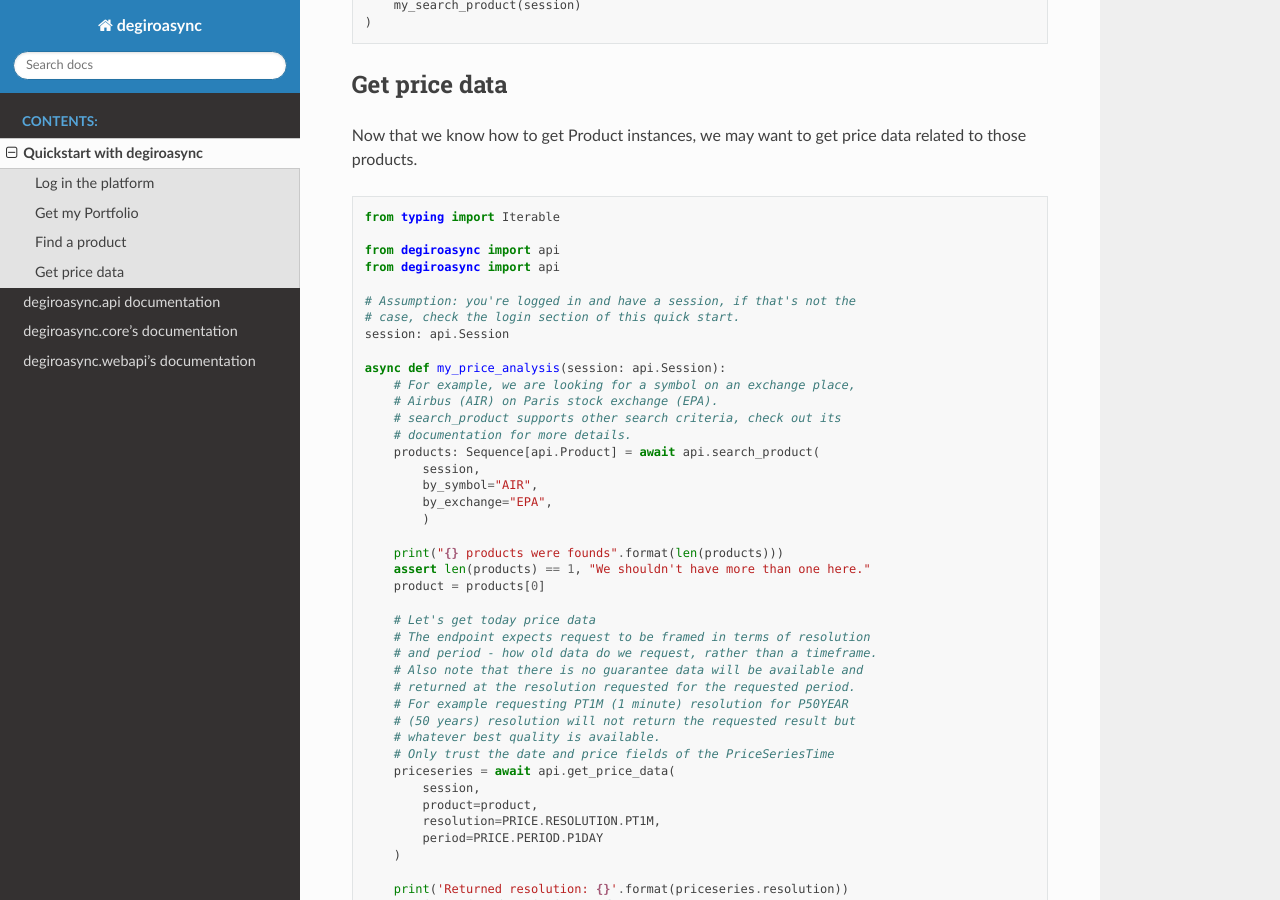
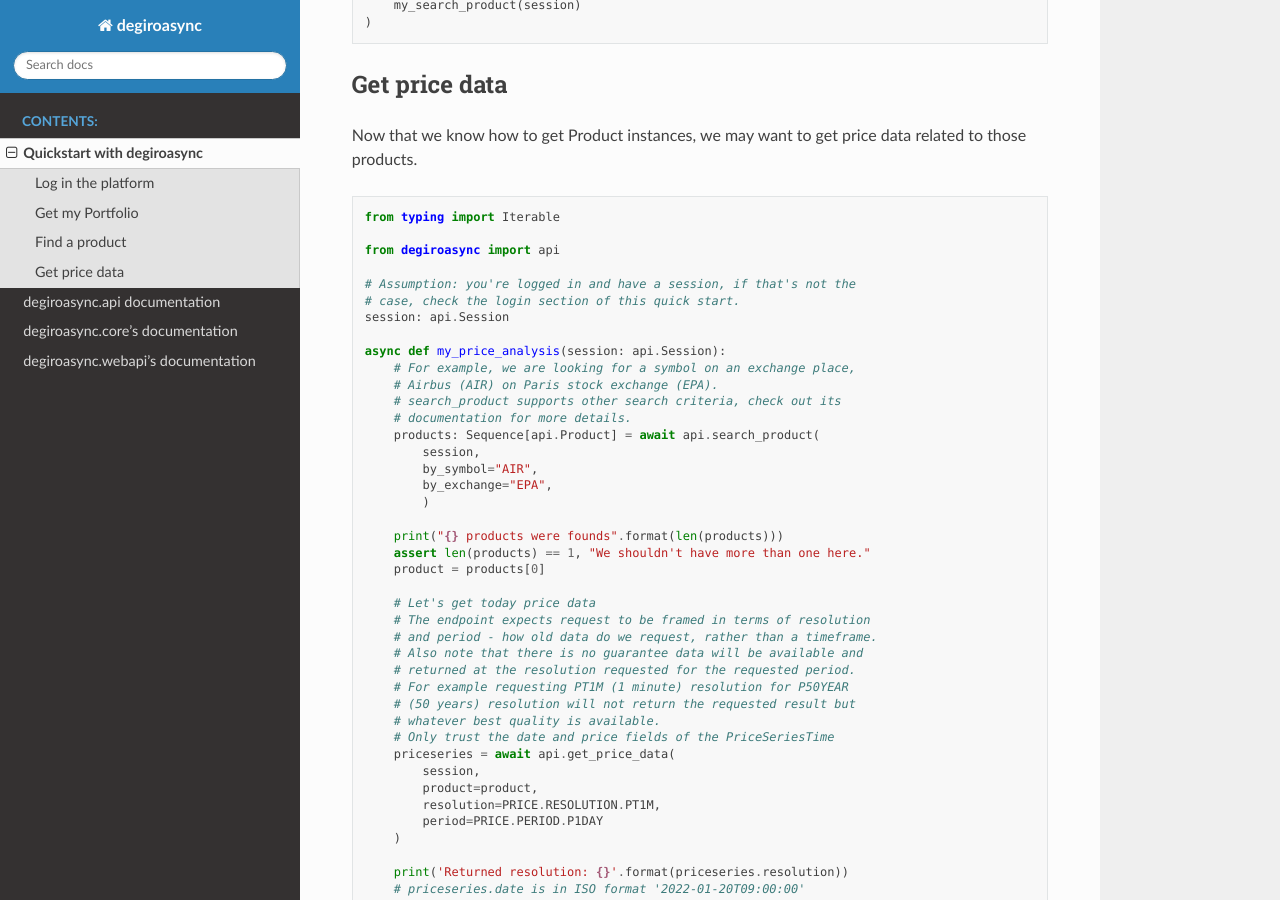
Before and after one commit to OhMajesticLama/degiroasync, a Sphinx documentation site: the page built from docs/source/quickstart.rst, in a window 1280 px wide and 900 px high, scrolled down 3333 px. Built offline with Sphinx 7.4.7 and the Read the Docs theme 2.0.0, drawn with Linux system fonts in a browser that asks for light colours.

Commit message:
Fix documentation quickstart typo: duplicated line

```diff
--- a/docs/source/quickstart.rst
+++ b/docs/source/quickstart.rst
@@ -202,7 +202,6 @@
     from typing import Iterable
 
     from degiroasync import api
-    from degiroasync import api
 
     # Assumption: you're logged in and have a session, if that's not the
     # case, check the login section of this quick start.
```
